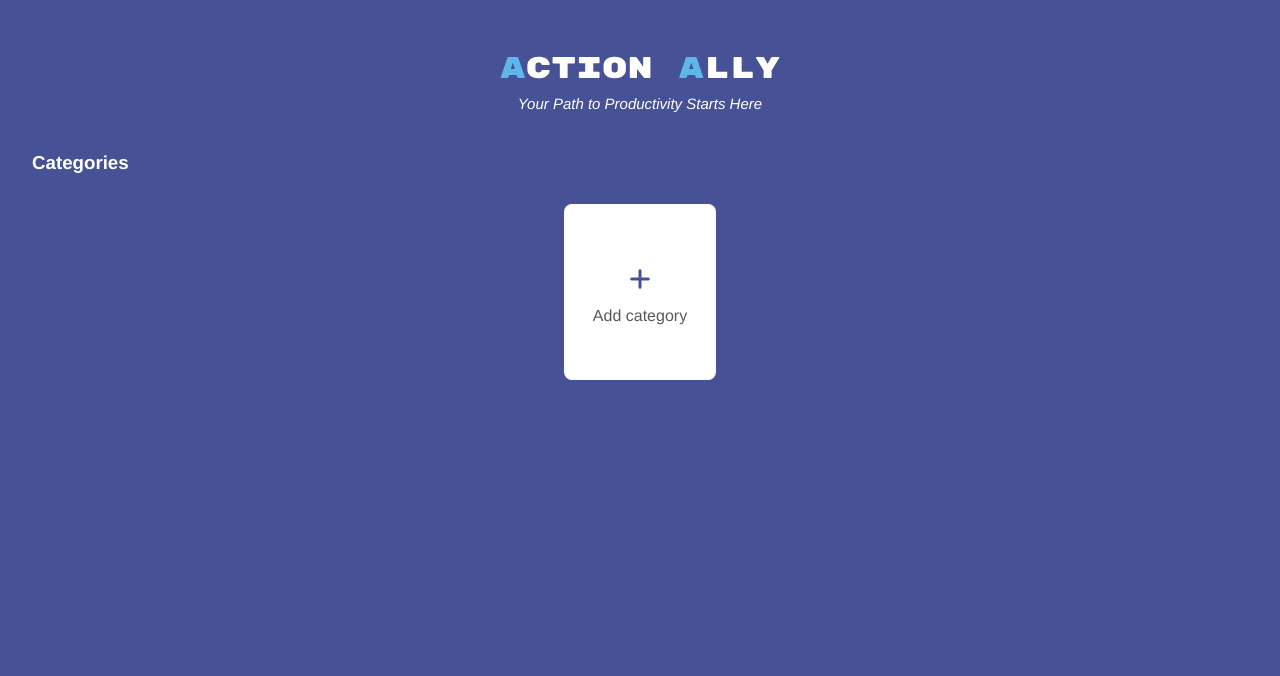
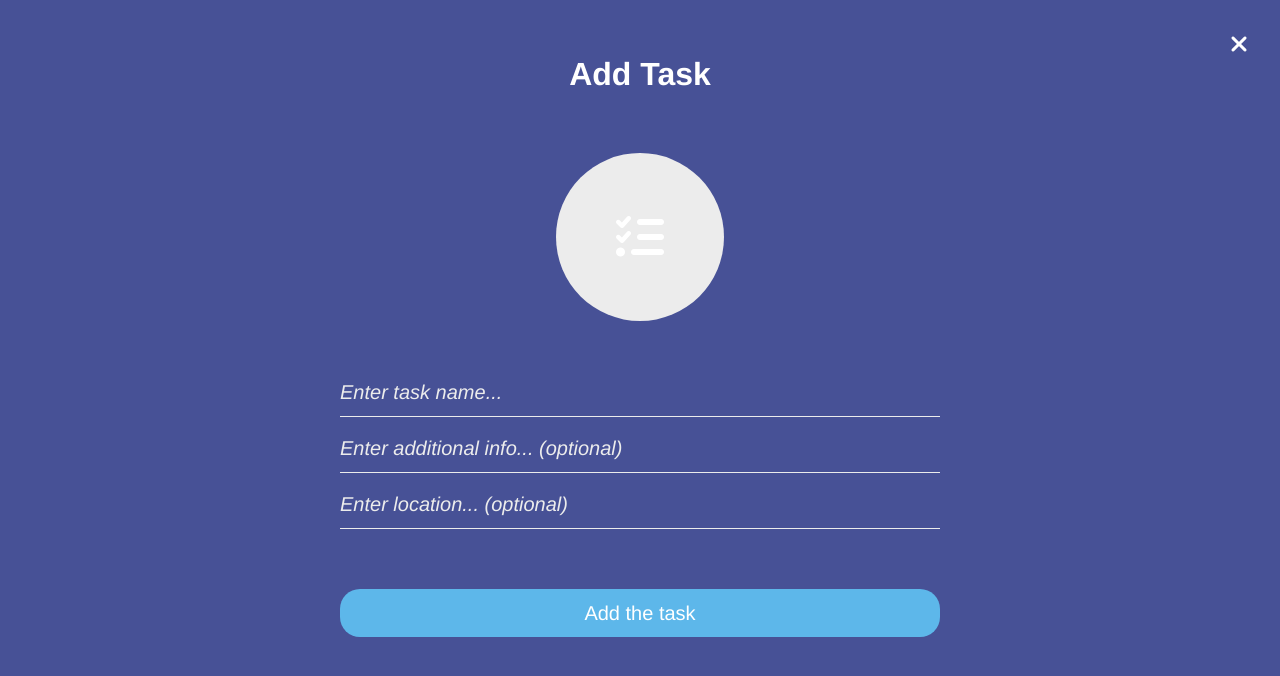
Before and after one commit to yintinggrace/action-ally, a React (Create React App) app: page /add-task in a window 1280 px wide. Shown: the top 676 px of the page. Built offline with nearby package versions, Linux system fonts and the light colour scheme.

Commit message:
Implemented adding task

```diff
--- a/src/App.tsx
+++ b/src/App.tsx
@@ -3,6 +3,7 @@ import { BrowserRouter as Router, Routes, Route } from 'react-router-dom';
 import Home from './pages/Home/Home';
 import AddCategory from './pages/AddCategory/AddCategory';
 import CategoryTasks from './pages/CategoryTasks/CategoryTasks';
+import AddTask from './pages/AddTask/AddTask';
 
 const App = () => {
   return (
@@ -12,6 +13,7 @@ const App = () => {
       <Router>
         <div className="App" data-testid="App">
           <Routes>
+            <Route path="/add-task" element={<AddTask />} />
             <Route path="/category-tasks" element={<CategoryTasks />} />
             <Route path="/add-category" element={<AddCategory />} />
             <Route path="*" element={<Home />} />
--- a/src/components/atoms/Button/Button.tsx
+++ b/src/components/atoms/Button/Button.tsx
@@ -4,21 +4,34 @@ import Text from '../Text/Text';
 import theme from '../../../theme/theme';
 
 interface ButtonProps {
+  onClick?: () => void;
   className?: string;
   children?: ReactNode;
+  variant?: 'primary';
   type?: 'button' | 'submit';
 }
 
-const SBaseButton = styled.button`
+const variantStyles = {
+  primary: css`
+    background-color: ${theme.colors.skyBlue};
+    color: ${theme.colors.white};;
+    border: none;
+  `,
+};
+
+const SBaseButton = styled.button<{ variant?: 'primary' }>`
   cursor: pointer;
+  ${({ variant }) => variant && variantStyles[variant]}
 `;
 
 const Button: React.FC<ButtonProps> = ({
-  className, children, type = 'button'
+  onClick: handleClick, className, children, variant, type = 'button'
 }) => {
   return (
     <SBaseButton
+      onClick={handleClick}
       className={className}
+      variant={variant}
       type={type}
     >
       <Text>{children}</Text>
--- /dev/null
+++ b/src/pages/AddTask/AddTask.tsx
@@ -0,0 +1,156 @@
+import { useState } from 'react';
+import { useLocation, useNavigate } from 'react-router-dom';
+import Main from '../../components/templates/Main/Main';
+import string from '../../string';
+import Icon from '../../components/atoms/Icon/Icon';
+import styled from 'styled-components';
+import theme from '../../theme/theme';
+import TextField from '../../components/atoms/TextField/TextField';
+import Button from '../../components/atoms/Button/Button';
+
+interface Task {
+  name: string;
+  taskInfo: string;
+  taskLocation: string;
+}
+
+interface Category {
+  name: string;
+  icon: string;
+  backgroundColor: string;
+  iconColor: string;
+  tasks: Task[];
+}
+
+interface LocationState {
+  category: Category;
+}
+
+const SIcon = styled(Icon)`
+  font-size: ${theme.fontSizes.whale};
+  background-color: ${theme.colors.lightGray};
+  padding: ${theme.space(15)};
+  margin: ${theme.space(15)};
+  border-radius: 50%;
+`;
+
+const SForm = styled.form`
+  display: flex;
+  flex-direction: column;
+  gap: ${theme.space(5)};
+  width: 100%;
+  max-width: ${theme.space(150)};
+`;
+
+const STextField = styled(TextField)<{ hasError?: boolean }>`
+  font-size: ${theme.fontSizes.mouse};
+  padding-bottom: ${theme.space(3)};
+  border-bottom: 1px solid ${theme.colors.lightGray};
+  &::placeholder {
+    color: ${({ hasError }) => hasError ? `${theme.colors.terraCotta}` : theme.colors.lightGray};
+  }
+`;
+
+const SButton = styled(Button)`
+  font-size: ${theme.fontSizes.mouse};
+  background-color: ${theme.colors.skyBlue};
+  padding: ${theme.space(3)};
+  width: ${theme.space(80)};
+  height: ${theme.space(12)};
+  border-radius: ${theme.space(5)};
+  margin-top: ${theme.space(10)};
+  width: 100%;
+`;
+
+const AddTask = () => {
+  const navigate = useNavigate();
+  const location = useLocation();
+  const state = location.state as LocationState;
+  const category = state?.category;
+
+  const [taskName, setTaskName] = useState<string>('');
+  const [taskInfo, setTaskInfo] = useState<string>('');
+  const [taskLocation, setTaskLocation] = useState<string>('');
+  const [hasError, setHasError] = useState<boolean>(false);
+
+  const handleClose = () => {
+    navigate(-1);
+  }
+
+  const saveTask = () => {
+    const storedCategoryJson = localStorage.getItem(category.name);
+    let storedCategory: Category | null = storedCategoryJson ? JSON.parse(storedCategoryJson) : null;
+
+    if (!storedCategory) {
+      storedCategory = { ...category, tasks: [] };
+    }
+
+    if (!Array.isArray(storedCategory.tasks)) {
+      storedCategory.tasks = [];
+    }
+
+    const newTask: Task = {
+      name: taskName,
+      taskInfo: taskInfo,
+      taskLocation: taskLocation
+    };
+
+    storedCategory.tasks.push(newTask);
+    localStorage.setItem(category.name, JSON.stringify(storedCategory));
+  };
+
+  const handleSubmit = (event: React.FormEvent<HTMLFormElement>) => {
+    event.preventDefault();
+
+    if (!taskName.trim()) {
+      setHasError(true);
+      return;
+    }
+
+    setHasError(false);
+
+    saveTask();
+
+    navigate(-1);
+  }
+
+  return (
+    <Main
+      title={string.addTask.title}
+      closePage
+      onClose={handleClose}
+    >
+      <SIcon name="fas fa-tasks" />
+
+      <SForm onSubmit={handleSubmit}>
+        <STextField
+          value={taskName}
+          name="taskName"
+          placeholder={string.addTask.taskNamePlaceholder}
+          setValue={setTaskName}
+          hasError={hasError}
+        />
+        <STextField
+          value={taskInfo}
+          name="taskInfo"
+          placeholder={string.addTask.infoPlaceholder}
+          setValue={setTaskInfo}
+        />
+        <STextField
+          value={taskLocation}
+          name="taskLocation"
+          placeholder={string.addTask.locationPlaceholder}
+          setValue={setTaskLocation}
+        />
+        <SButton
+          variant="primary"
+          type="submit"
+        >
+          {string.addTask.addTask}
+        </SButton>
+      </SForm>
+    </Main>
+  )
+}
+
+export default AddTask;
--- a/src/pages/CategoryTasks/CategoryTasks.tsx
+++ b/src/pages/CategoryTasks/CategoryTasks.tsx
@@ -3,7 +3,7 @@ import Heading from '../../components/atoms/Heading/Heading';
 import Icon from '../../components/atoms/Icon/Icon';
 import styled from 'styled-components';
 import theme from '../../theme/theme';
-import Text from '../../components/atoms/Text/Text';
+import Button from '../../components/atoms/Button/Button';
 
 interface LocationState {
   category: {
@@ -56,6 +56,16 @@ const STaskList = styled.div`
   position: relative;
 `;
 
+const SButton = styled(Button)`
+  border-radius: 50%;
+  font-size: ${theme.fontSizes.cat};
+  width: ${theme.space(15)};
+  height: ${theme.space(15)};
+  position: absolute;
+  right: ${theme.space(12)};
+  bottom: ${theme.space(12)};
+`;
+
 const CategoryTasks = () => {
   const location = useLocation();
   const state = location.state as LocationState;
@@ -64,6 +74,10 @@ const CategoryTasks = () => {
 
   const handleGoHomeClick = () => {
     navigate('/');
+  }
+
+  const handleAddTaskClick = ( category: { name: string; }) => {
+    navigate('/add-task', { state: { category } });
   }
 
   return (
@@ -86,7 +100,14 @@ const CategoryTasks = () => {
         </STitleWrapper>
       </STaskHeading>
 
-      <STaskList />
+      <STaskList>
+        <SButton
+          className="fas fa-plus"
+          type="button"
+          variant="primary"
+          onClick={ () => handleAddTaskClick(category)}
+        />
+      </STaskList>
     </>
   );
 }
--- a/src/string.ts
+++ b/src/string.ts
@@ -26,6 +26,13 @@ const string = {
       addCategory: 'Add the category'
     }
   },
+  addTask: {
+    title: 'Add Task',
+    taskNamePlaceholder: 'Enter task name...',
+    infoPlaceholder: 'Enter additional info... (optional)',
+    locationPlaceholder: 'Enter location... (optional)',
+    addTask: 'Add the task'
+  }
 }
 
 export default string;
```
